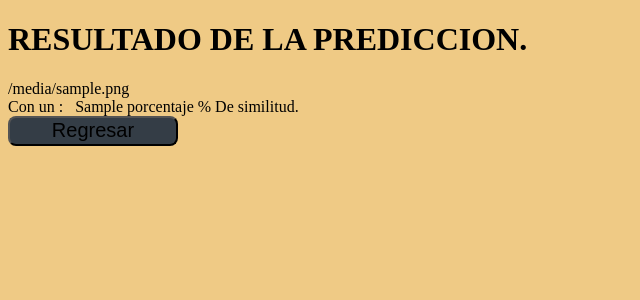
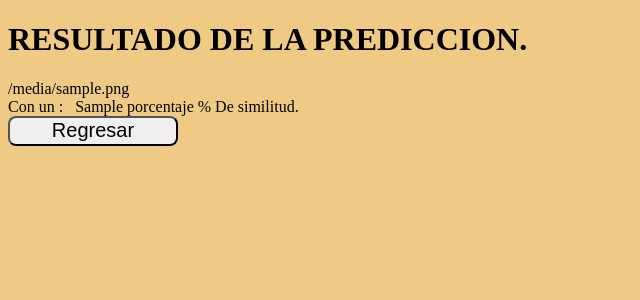
Before and after one commit to OrlandoR54/ImagenClassificationCNN, a Django app: template apiCNN/templates/prediccion.html in a window 1280 px wide. Shown: the top 300 px of the page, without its empty margins (0-640 px from the left). Run offline with Django 3.2, Linux system fonts and the light colour scheme; the template is opened without the code that fills it: most values are stand-ins (such as "Sample title", 1, 10 or a date in 2020).

Commit message:
Update prediccion.html

```diff
--- a/apiCNN/templates/prediccion.html
+++ b/apiCNN/templates/prediccion.html
@@ -20,7 +20,6 @@
            font-size: 20px;
            font-family: Arial, Helvetica, sans-serif;
            border-radius: 8px;
-           background-color: #343d46;
        }
 
     </style>
```
